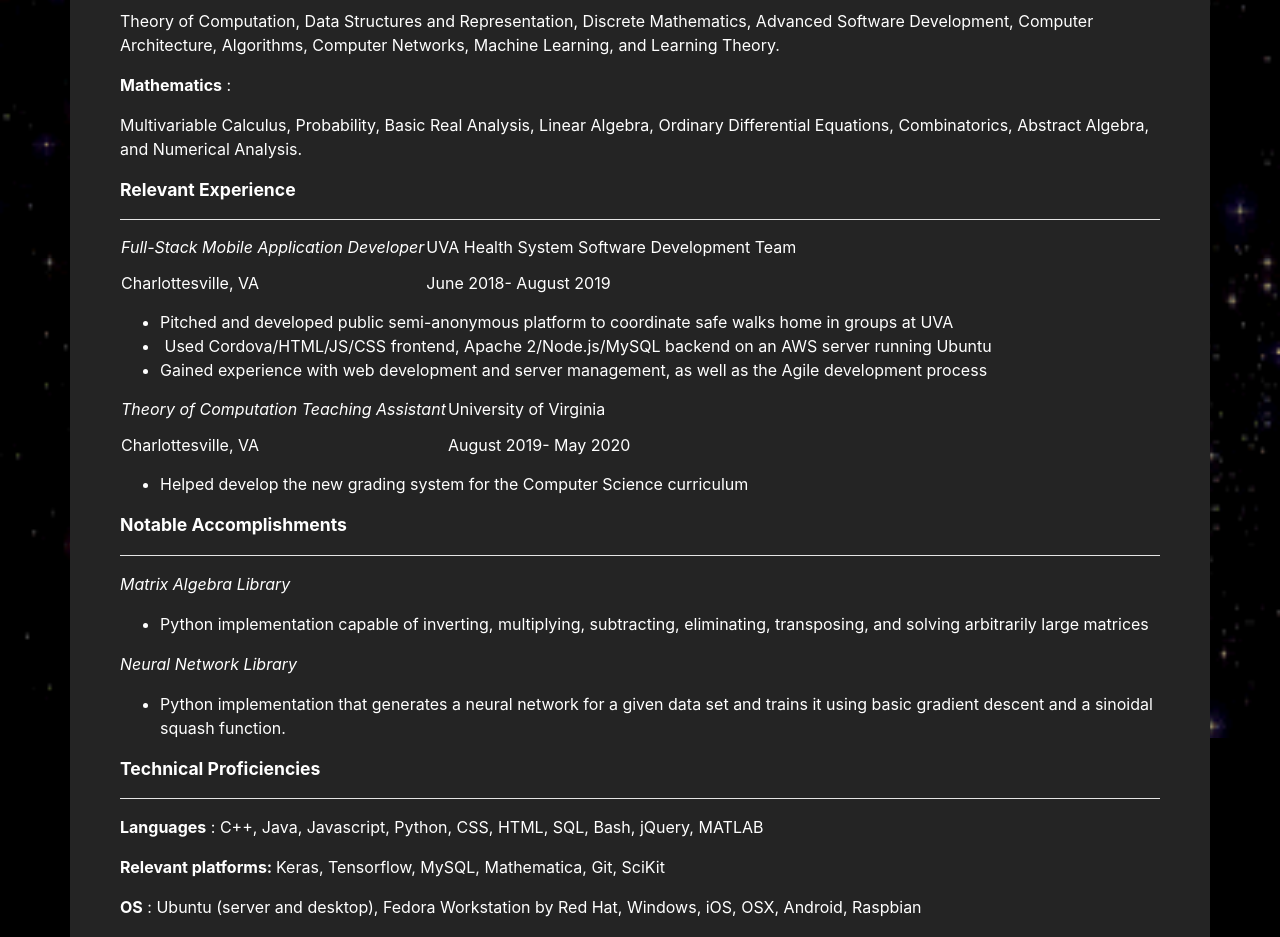
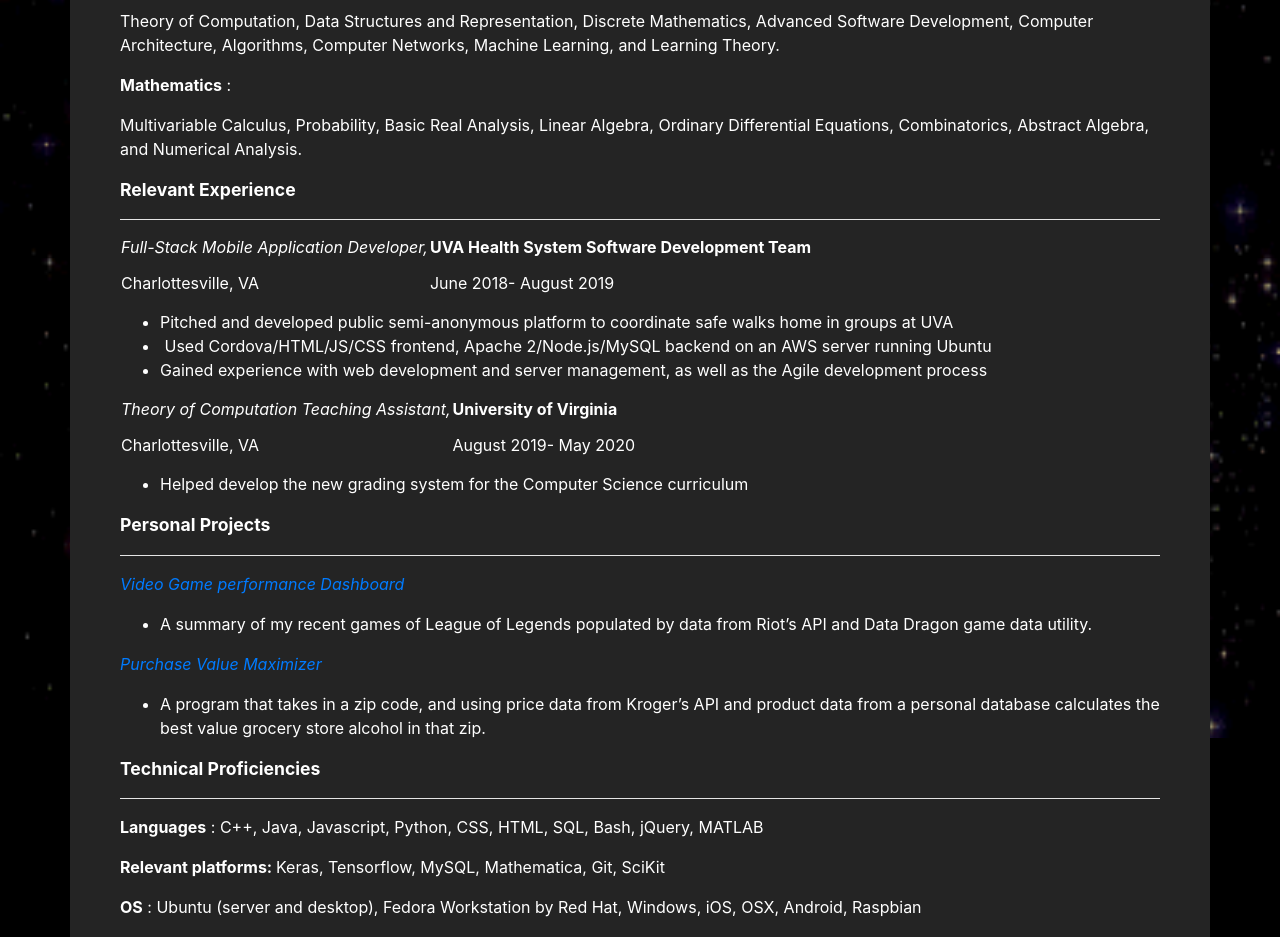
Before and after one commit to JayRothenberger/Personal-Website, a Django app: page /resume/ in a window 1280 px wide. Shown: the part 542-1479 px from the top of the page. Run offline with Django 3.2, Linux system fonts and the light colour scheme; some libraries are stand-ins or nearby versions.

Commit message:
patch notes 8.9.1
resume updates

```diff
--- a/personal/templates/personal/index.html
+++ b/personal/templates/personal/index.html
@@ -9,7 +9,7 @@
               <a href="https://github.com/JayRothenberger" target="_blank"><img class="img-thumbnail" src="{% static 'personal/images/itsme.png' %}" title="Jay Rothenberger"></a>
             </div>
           <div class="col-xl">
-            <p>It's me.  This is my personal website.  You probably got here from my GitHub, if not you can click on my face to check that out.
+            <p>It's me.  This is my personal website.  You probably got here from my GitHub, if not, you can click on my face to check that out.
               This is a bit of a work-in-progress, so feel free to look around, but don't mind the mess.  The Riot Dashboard has a summary of
               my recent League of Legends games that took quite a bit of time to make.  I encourage you to check that out.
             </p>
--- a/personal/templates/personal/resume.html
+++ b/personal/templates/personal/resume.html
@@ -114,7 +114,7 @@
             <tr class="c21">
                 <td class="c5" colspan="1" rowspan="1">
                     <p class="c0">
-                        <span class="c3">Full-Stack Mobile Application Developer</span>
+                        <span class="c3">Full-Stack Mobile Application Developer, </span>
                     </p>
                     <p class="c0">
                         <span class="c9 c2">Charlottesville, VA</span>
@@ -122,7 +122,7 @@
                 </td>
                 <td class="c5" colspan="1" rowspan="1">
                     <p class="c4">
-                        <span class="c9 c2">UVA Health System Software Development Team</span>
+                        <span class="c9 c2 c6">UVA Health System Software Development Team</span>
                     </p>
                     <p class="c4">
                         <span class="c9 c2">June 2018- August 2019</span>
@@ -149,7 +149,7 @@
             <tr class="c21">
                 <td class="c5" colspan="1" rowspan="1">
                     <p class="c0">
-                        <span class="c3">Theory of Computation Teaching Assistant</span>
+                        <span class="c3">Theory of Computation Teaching Assistant, </span>
                     </p>
                     <p class="c0">
                         <span class="c9 c2">Charlottesville, VA</span>
@@ -157,7 +157,7 @@
                 </td>
                 <td class="c5" colspan="1" rowspan="1">
                     <p class="c4">
-                        <span class="c9 c2">University of Virginia</span>
+                        <span class="c9 c2 c6">University of Virginia</span>
                     </p>
                     <p class="c4">
                         <span class="c2 c9">August 2019- May 2020</span>
@@ -172,28 +172,26 @@
         </li>
     </ul>
     <p class="c0">
-        <span class="c9 c19">Notable Accomplishments</span>
+        <span class="c9 c19">Personal Projects</span>
     </p>
     <hr>
     <p class="c0 c8">
         <span class="c9 c2"></span>
     </p>
     <p class="c0">
-        <span class="c3">Matrix Algebra Library</span>
+        <a href="http://www.jayrothenberger.com/riotDashboard/" ><span class="c3">Video Game performance Dashboard</span></a>
     </p>
     <ul class="c13 lst-kix_va1k9nsizskk-0 start">
         <li class="c0 c12">
-            <span class="c9 c2">Python implementation capable of inverting, multiplying, subtracting, eliminating, transposing, and solving arbitrarily
-                large matrices</span>
+            <span class="c9 c2">A summary of my recent games of League of Legends populated by data from Riot’s API and Data Dragon game data utility.</span>
         </li>
     </ul>
     <p class="c0">
-        <span class="c3">Neural Network Library</span>
+            <a href="http://www.jayrothenberger.com/krogerDashboard/" ><span class="c3">Purchase Value Maximizer</span></a>
     </p>
     <ul class="c13 lst-kix_c7d4332ydtrn-0 start">
         <li class="c0 c12">
-            <span class="c9 c2">Python implementation that generates a neural network for a given data set and trains it using basic gradient
-                descent and a sinoidal squash function.</span>
+            <span class="c9 c2">A program that takes in a zip code, and using price data from Kroger’s API and product data from a personal database calculates the best value grocery store alcohol in that zip.</span>
         </li>
     </ul>
     <p class="c0 c8 c15">
--- a/personal/templates/personal/test.html
+++ b/personal/templates/personal/test.html
@@ -1,7 +1,5 @@
-{% extends 'mediashare/base.html' %}
+{% extends 'personal/base.html' %}
 {% load static %}
 {% block content %}
-<video width="320" height="240" controls>
-    <source src="{% static 'personal/videos/movie.mp4' %}" type="video/mp4"> Your browser does not support the video tag.
-</video>
+<a>{{ data }}</a>
 {% endblock %}
```
